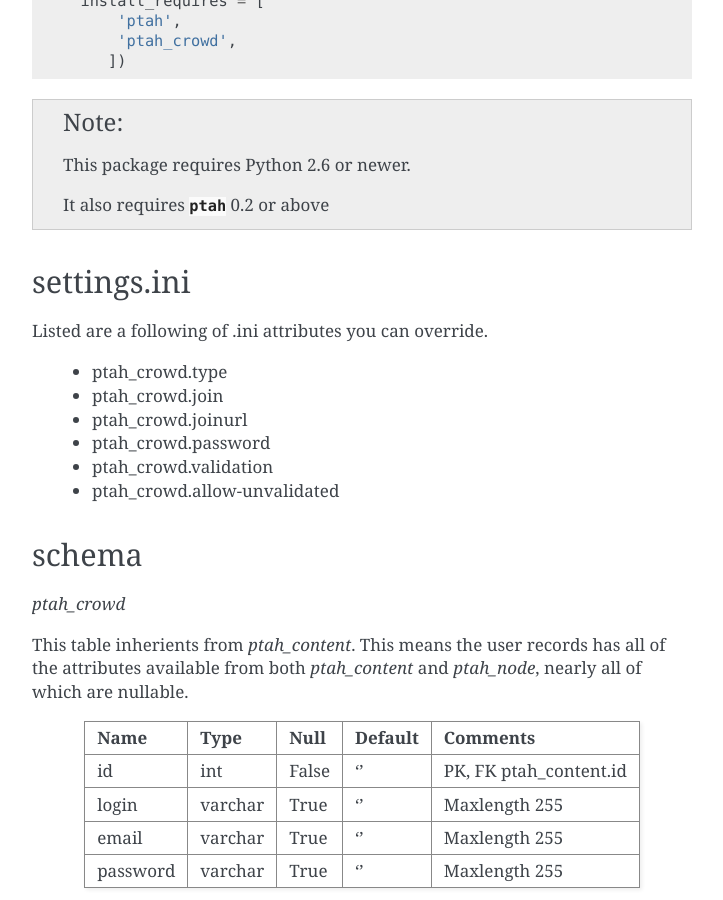
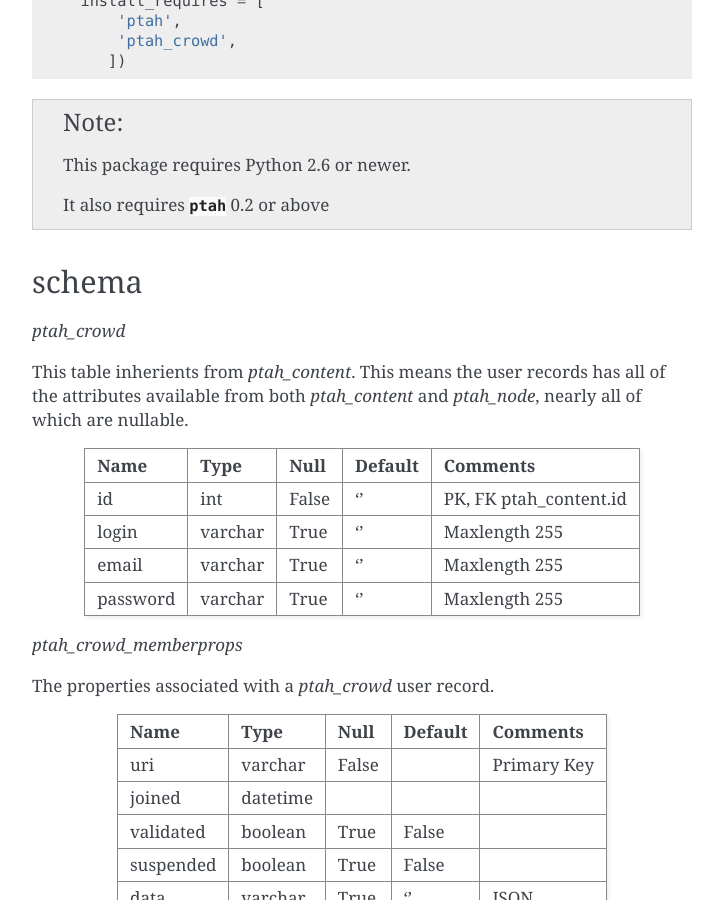
Before and after one commit to ptahproject/ptahcrowd, a Sphinx documentation site: the page built from docs/overview.rst, in a window 1280 px wide and 900 px high, scrolled down 1156 px. Shown: the whole window, without its empty margins (388-1111 px from the left). Built offline with Sphinx 7.4.7, drawn with Linux system fonts in a browser that asks for light colours.

Commit message:
rename settings ptah-crowd to ptah_crowd

```diff
--- a/CHANGES.txt
+++ b/CHANGES.txt
@@ -6,7 +6,9 @@
 0.2 (Unreleased)
 ----------------
 
-- ...
+- Added HTTPForbidden view
+
+- Rename settings group 'ptah-crowd' to 'ptah_crowd'.
 
 
 0.1 (2011-12-22)
--- a/buildout.cfg
+++ b/buildout.cfg
@@ -1,6 +1,5 @@
 [buildout]
 develop = .
-  ../ptah/
 parts = test coverage coverage-html sphinx
 include-site-packages = false
 versions = versions
@@ -15,7 +14,7 @@
        rednose
 entry-points = test=nose:run_exit
 initialization = import sys
-  sys.argv = sys.argv + ['--rednose', 'ptah/']
+  sys.argv = sys.argv + ['--rednose', 'ptah_crowd/']
 
 [coverage]
 recipe = zc.recipe.egg
--- a/docs/index.rst
+++ b/docs/index.rst
@@ -5,6 +5,7 @@
    :maxdepth: 2
 
    overview.rst
+   settings.rst
    api.rst
    license.rst
 
--- a/docs/overview.rst
+++ b/docs/overview.rst
@@ -70,23 +70,6 @@
 
   It also requires :mod:`ptah` 0.2 or above
 
-settings.ini
-============
-
-Listed are a following of .ini attributes you can override.
-
-  * ptah_crowd.type
-
-  * ptah_crowd.join
-
-  * ptah_crowd.joinurl
-
-  * ptah_crowd.password
-
-  * ptah_crowd.validation
-
-  * ptah_crowd.allow-unvalidated
-
 schema
 ======
 
--- a/setup.py
+++ b/setup.py
@@ -9,7 +9,7 @@
 install_requires = ['setuptools',
                     'ptah >= 0.2.1',
                     ]
-tests_require = ['nose']
+tests_require = install_requires + ['nose']
 
 def read(f):
     return open(os.path.join(os.path.dirname(__file__), f)).read().strip()
```
Also changed, not shown: docs/settings.rst (added, +32 -0 lines), 3 other files.
